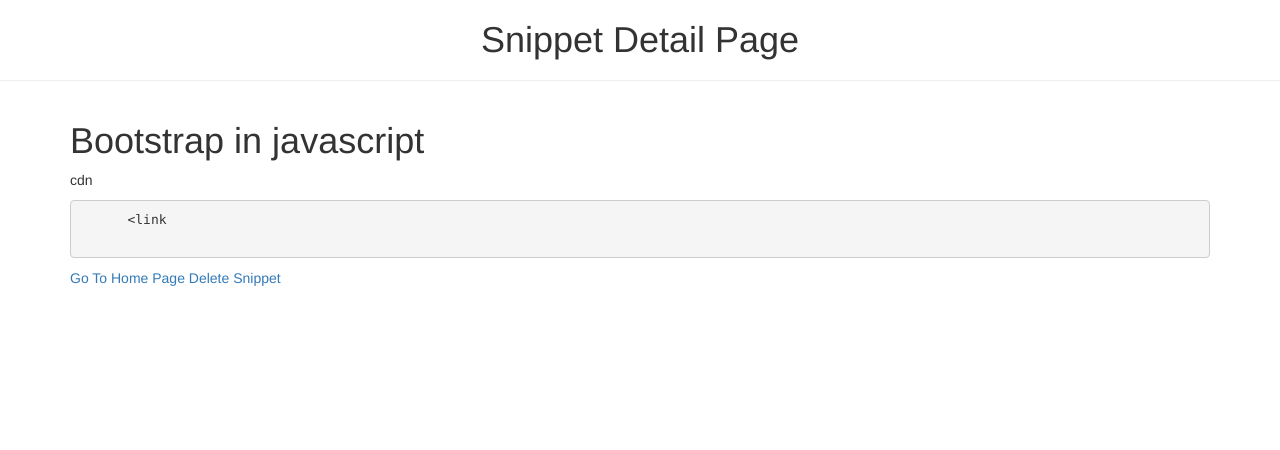
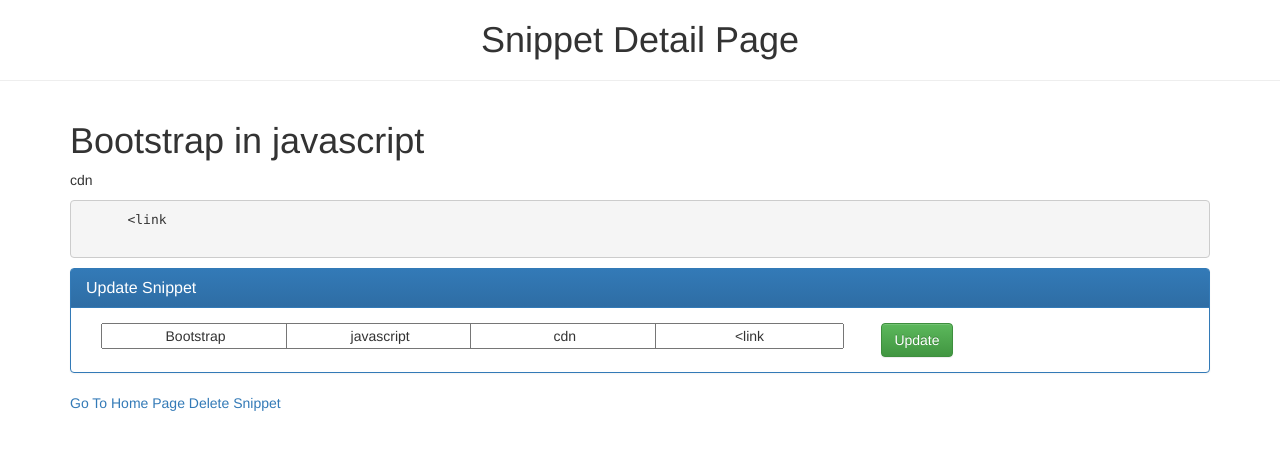
Before and after one commit to hornsten/django-snippets, a Django app: page /detail/2/ in a window 1280 px wide. Shown: the top 450 px of the page. Run offline with Django 3.2, Linux system fonts and the light colour scheme; data comes from the database, SQL or seed files in the repository; both versions use the stored data as it was after the commit; some libraries are stand-ins or nearby versions.

Commit message:
Update with generic form works...sorta

```diff
--- a/app/snippets/snippetapp/snippets/models.py
+++ b/app/snippets/snippetapp/snippets/models.py
@@ -2,10 +2,10 @@
 
 # Create your models here.
 class Snippet(models.Model):
-    title = models.CharField(max_length=256, blank=False, null=False)
-    language = models.CharField(max_length=256, blank=False, null=False)
-    description = models.CharField(max_length=256, blank=False, null=False)
-    snippet = models.CharField(max_length=256, blank=False, null=False)
+    title = models.CharField(max_length=300, blank=False, null=False)
+    language = models.CharField(max_length=300, blank=False, null=False)
+    description = models.CharField(max_length=300, blank=False, null=False)
+    snippet = models.CharField(max_length=300, blank=False, null=False)
 
     def __str__(self):
         """ returns a human readable version of the student object """
--- a/app/snippets/snippetapp/snippets/templates/snippets/detail.html
+++ b/app/snippets/snippetapp/snippets/templates/snippets/detail.html
@@ -6,23 +6,23 @@
       {{ snippet.snippet }}
     </pre>
 
-    <!-- <div class="panel panel-primary">
+    <div class="panel panel-primary">
         <div class="panel-heading">
             <h3 class="panel-title">Update Snippet</h3>
         </div>
         <div class="panel-body">
-            <form action="/update_snippet/{{snippet.pk}}" method="POST" class="post-form">{% csrf_token %}
-                <div class="col-md-2 text-center"><input type="text" name="title" value={ {snippet.title }} maxlength='100' class="text-center" required /></div>
-                <div class="col-md-2 text-center"><input type="text" name="language" value={ { snippet.language }} maxlength='200' class="text-center" required/></div>
-                <div class="col-md-2 text-center"><input type="text" name="description" value={ { snippet.description }} maxlength='200' class="text-center" required/></div>
-                <div class="col-md-2 text-center"><input type="text" name="snippet" value={ { snippet.snippet }} maxlength='300' class="text-center" required/></div>
+            <form action="{% url 'snippets:update_snippet' snippet.pk %}" method="POST" class="post-form">{% csrf_token %}
+                <div class="col-md-2 text-center"><input type="text" name="title" value={{snippet.title }} maxlength='100' class="text-center" required /></div>
+                <div class="col-md-2 text-center"><input type="text" name="language" value={{ snippet.language }} maxlength='200' class="text-center" required/></div>
+                <div class="col-md-2 text-center"><input type="text" name="description" value={{ snippet.description }} maxlength='200' class="text-center" required/></div>
+                <div class="col-md-2 text-center"><input type="text" name="snippet" value={{ snippet.snippet }} maxlength='300' class="text-center" required/></div>
                 <div class="col-md-2 text-center"><button type="submit" class="btn btn-success save">Update</button></div>
                 <div class="col-md-2 text-center"></div>
 
             </form>
 
         </div>
-    </div> -->
+    </div>
 
     <a href="/">Go To Home Page</a>
 
--- a/app/snippets/snippetapp/snippets/templates/snippets/forms.py
+++ b/app/snippets/snippetapp/snippets/templates/snippets/forms.py
@@ -6,4 +6,4 @@
 
     class Meta:
         model = Snippets
-        fields = ('title','language', 'description', 'snippet',)
+        fields = ('title','language', 'description', 'snippet')
--- a/app/snippets/snippetapp/snippets/urls.py
+++ b/app/snippets/snippetapp/snippets/urls.py
@@ -8,5 +8,6 @@
     # url(r'^(?P<snippet_id>[0-9]+)/$', views.DetailView.as_view(), name='detail'),
     url(r'^add/$', views.add, name="add"),
     url(r'^delete_snippet/(?P<pk>\d+)$', views.delete_snippet, name="delete_snippet"),
-    url(r'^update_snippet/(?P<pk>\d+)$', views.update_snippet, name="update_snippet"),
+    # /snippet/2/
+    url(r'^snippet/(?P<pk>[0-9]+)/$', views.SnippetUpdate.as_view(), name="update_snippet"),
 ]
--- a/app/snippets/snippetapp/snippets/views.py
+++ b/app/snippets/snippetapp/snippets/views.py
@@ -1,8 +1,9 @@
 from django.shortcuts import get_object_or_404, render
 from django.views import generic
+from django.views.generic.edit import CreateView, UpdateView, DeleteView
 from django.http import HttpResponseRedirect, Http404
 from .models import Snippet
-from django.core.urlresolvers import reverse
+from django.core.urlresolvers import reverse_lazy
 
 
 # Create your views here.
@@ -24,16 +25,16 @@
 
     return render(request, 'snippets/add.html', {})
 
-def update_snippet(request,pk):
-
-    Snippet(
-        title=request.POST("title"),
-        language=request.POST("language"),
-        snippet=request.POST("snippet"),
-        description=request.POST("description")
-        ).save()
-
-    return render(request, 'snippets/home.html')
+# def update_snippet(request,pk):
+#
+#     Snippet(
+#         title=request.POST("title"),
+#         language=request.POST("language"),
+#         snippet=request.POST("snippet"),
+#         description=request.POST("description")
+#         ).save()
+#
+#     return render(request, 'snippets/home.html')
 
 def delete_snippet(request, pk):
     snippet = Snippet.objects.get(pk=pk)
@@ -47,9 +48,10 @@
     context = {'snippets': snippets}
     return render(request, 'snippets/home.html', context)
 
-# class DetailView(generic.DetailView):
-#     model=Snippet
-#     template_name = 'snippets/detail.html'
+class SnippetUpdate(UpdateView):
+    model = Snippet
+    fields = ['title','language','description','snippet']
+    success_url = reverse_lazy('snippets:home')
 
 def detail(request, snippet_id):
     try:
```
Also changed, not shown: app/snippets/snippetapp/db.sqlite3, 3 other files.
